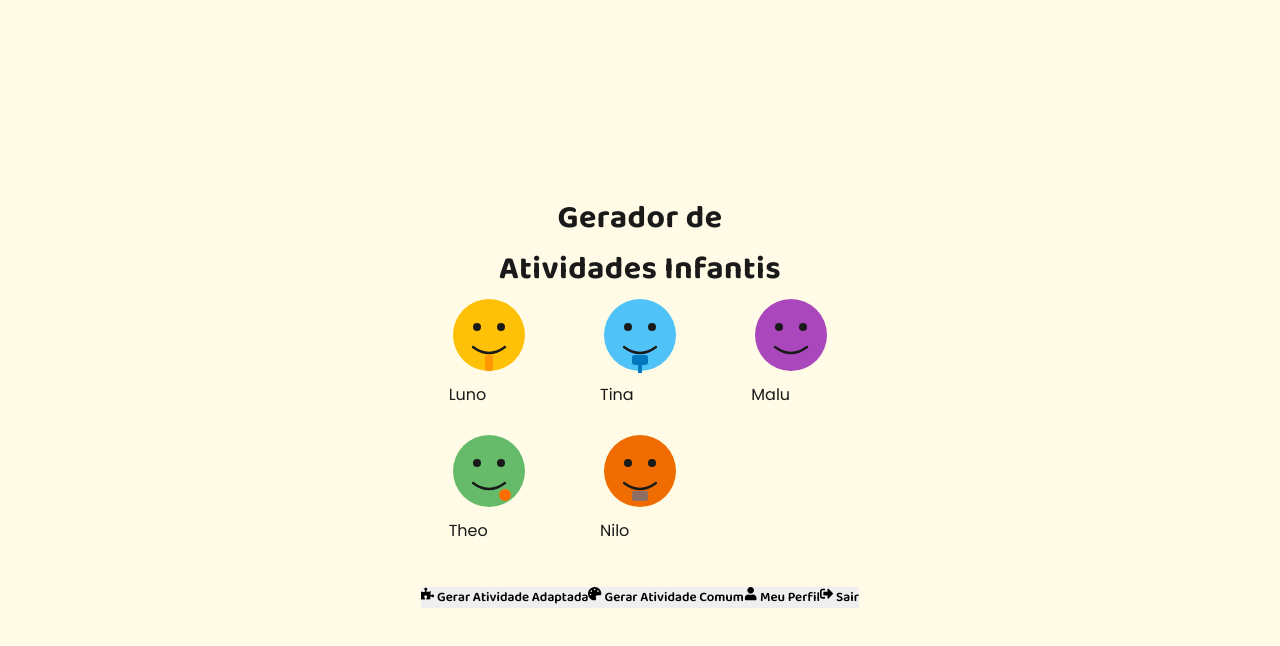
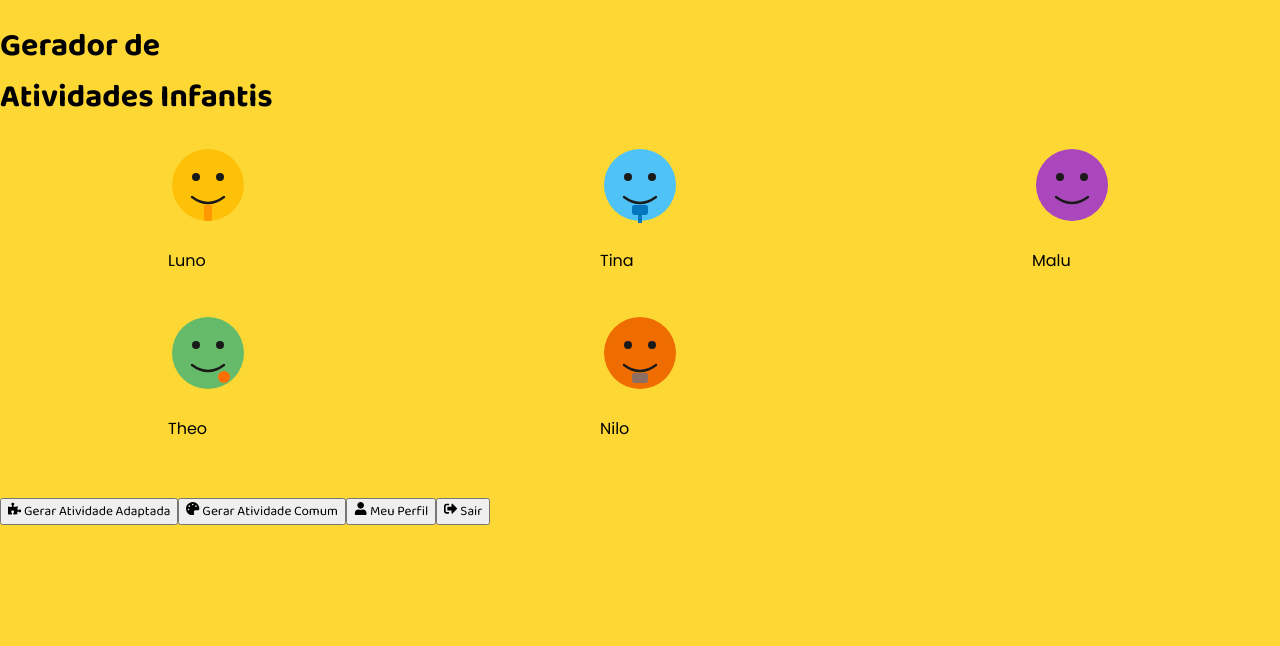
Before and after one commit to letiricetti2-alt/gerador-de-atividades-infantis, a Next.js app: page / in a window 1280 px wide. Shown: the top 646 px of the page. Built offline with nearby package versions, Linux system fonts and the light colour scheme.

Commit message:
Update globals.css

```diff
--- a/app/globals.css
+++ b/app/globals.css
@@ -1,138 +1,49 @@
-@import url("https://fonts.googleapis.com/css2?family=Baloo+2:wght@600;700&family=Poppins:wght@400;600&display=swap");
+@import url('https://fonts.googleapis.com/css2?family=Baloo+2:wght@400;600;700&family=Poppins:wght@400;600&display=swap');
 
-/* 🔹 FONTES PRINCIPAIS */
 :root {
-  --font-title: "Baloo 2", cursive;
-  --font-body: "Poppins", sans-serif;
+  --font-title: 'Baloo 2', cursive;
+  --font-body: 'Poppins', sans-serif;
+  --color-yellow: #FDD835;
+  --color-pink: #EF5DA8;
+  --color-blue: #4FC3F7;
+  --color-purple: #2D2671;
+  --color-orange: #F9B233;
+  --color-cream: #FFF4C3;
 }
 
-/* 🔹 RESET BÁSICO */
-* {
+html, body {
+  height: 100%;
   margin: 0;
   padding: 0;
-  box-sizing: border-box;
+  background-color: var(--color-yellow);
+  font-family: var(--font-body);
 }
 
-/* 🔹 ESTILO GERAL DO SITE */
-html,
-body {
-  height: 100%;
-  background-color: #fffbe6;
-  font-family: var(--font-body);
-  color: #1a1a1a;
-  -webkit-font-smoothing: antialiased;
+h1, h2, h3 {
+  font-family: var(--font-title);
 }
 
-/* 🔹 CONTAINERS GERAIS */
-main {
-  display: flex;
-  align-items: center;
-  justify-content: center;
-  min-height: 100vh;
+button {
+  font-family: var(--font-title);
 }
 
-/* 🔹 TITULOS */
-h1,
-h2,
-h3 {
-  font-family: var(--font-title);
-  font-weight: 700;
-  color: #1a1a1a;
-  letter-spacing: 0.5px;
-  text-align: center;
+.shadow-card {
+  box-shadow: 0 10px 20px rgba(0, 0, 0, 0.15);
 }
 
-/* 🔹 SOMBREAMENTOS ESPECIAIS */
-.title-shadow {
-  text-shadow: 3px 3px 0 #ffd54f;
+.text-shadow {
+  text-shadow: 3px 3px 0 #FFD54F;
 }
 
-.character-name-shadow {
-  text-shadow: 2px 2px 0 #ffd54f;
-}
-
-/* 🔹 BOTÕES PADRÃO */
-button {
-  font-family: var(--font-title);
-  font-weight: 600;
-  cursor: pointer;
-  border: none;
-  transition: all 0.2s ease;
+.text-shadow-small {
+  text-shadow: 1px 1px 0 #FFD54F;
 }
 
 button:hover {
   transform: scale(1.03);
+  transition: 0.2s ease-in-out;
 }
 
 button:active {
-  transform: scale(0.97);
+  transform: scale(0.95);
 }
-
-/* 🔹 LINKS */
-a {
-  text-decoration: none;
-  color: inherit;
-}
-
-/* 🔹 CARDS */
-.card {
-  background: #fff;
-  border-radius: 30px;
-  box-shadow: 0 8px 20px rgba(0, 0, 0, 0.1);
-  padding: 1.5rem;
-  border: 4px solid #ffe58f;
-  transition: all 0.2s ease;
-}
-
-.card:hover {
-  transform: scale(1.02);
-}
-
-/* 🔹 IMAGENS DOS PERSONAGENS */
-.character {
-  width: 80px;
-  height: 80px;
-  object-fit: contain;
-  filter: drop-shadow(0 3px 3px rgba(0, 0, 0, 0.2));
-}
-
-/* 🔹 ANIMAÇÕES SUAVES */
-@keyframes float {
-  0% {
-    transform: translateY(0px);
-  }
-  50% {
-    transform: translateY(-6px);
-  }
-  100% {
-    transform: translateY(0px);
-  }
-}
-
-.float {
-  animation: float 3s ease-in-out infinite;
-}
-
-/* 🔹 SCROLLBAR */
-::-webkit-scrollbar {
-  width: 10px;
-}
-
-::-webkit-scrollbar-thumb {
-  background-color: #fdd835;
-  border-radius: 10px;
-}
-
-/* 🔹 RESPONSIVIDADE */
-@media (max-width: 768px) {
-  h1 {
-    font-size: 1.8rem;
-  }
-  .card {
-    padding: 1.2rem;
-  }
-  .character {
-    width: 70px;
-    height: 70px;
-  }
-}
```
